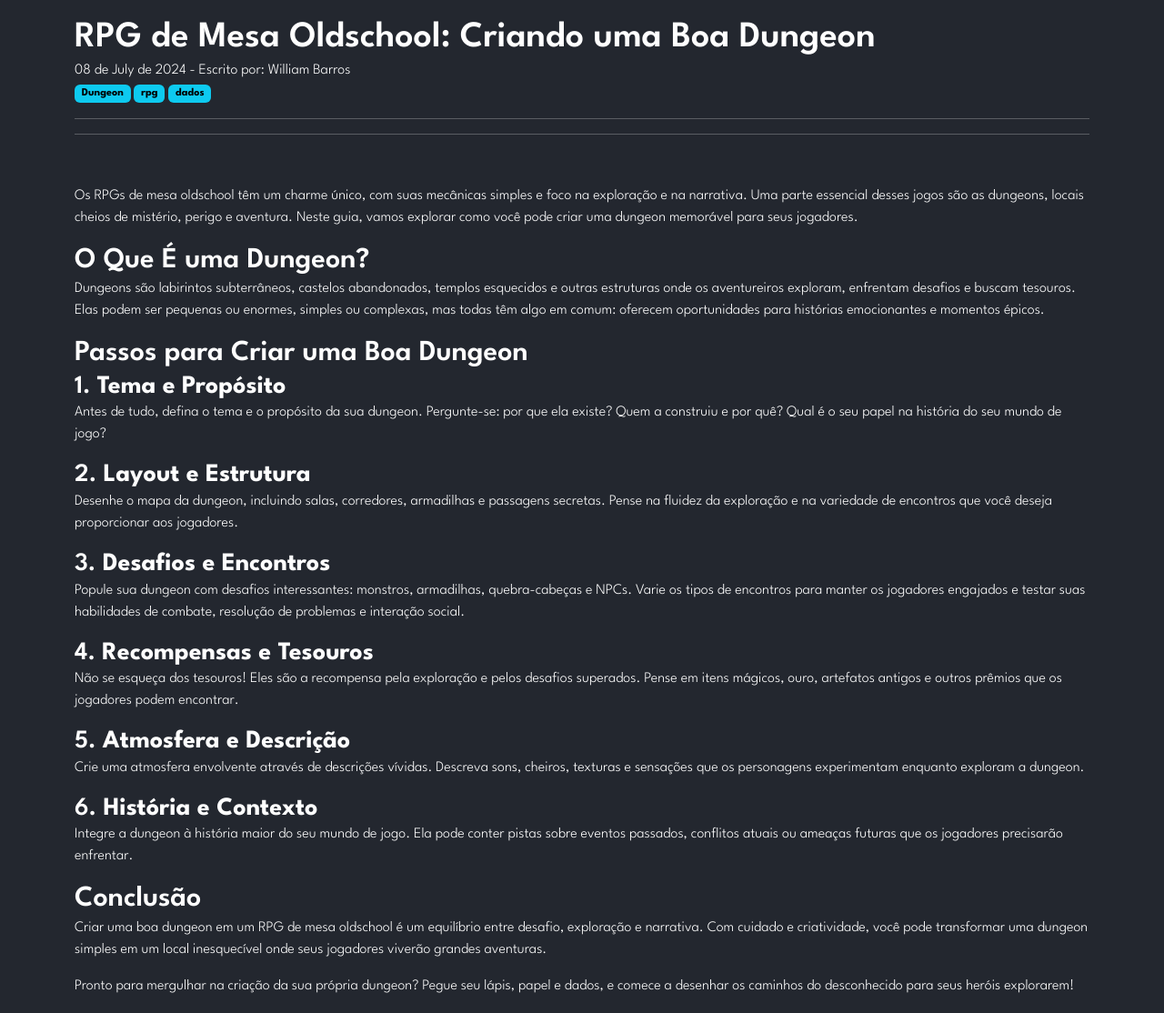
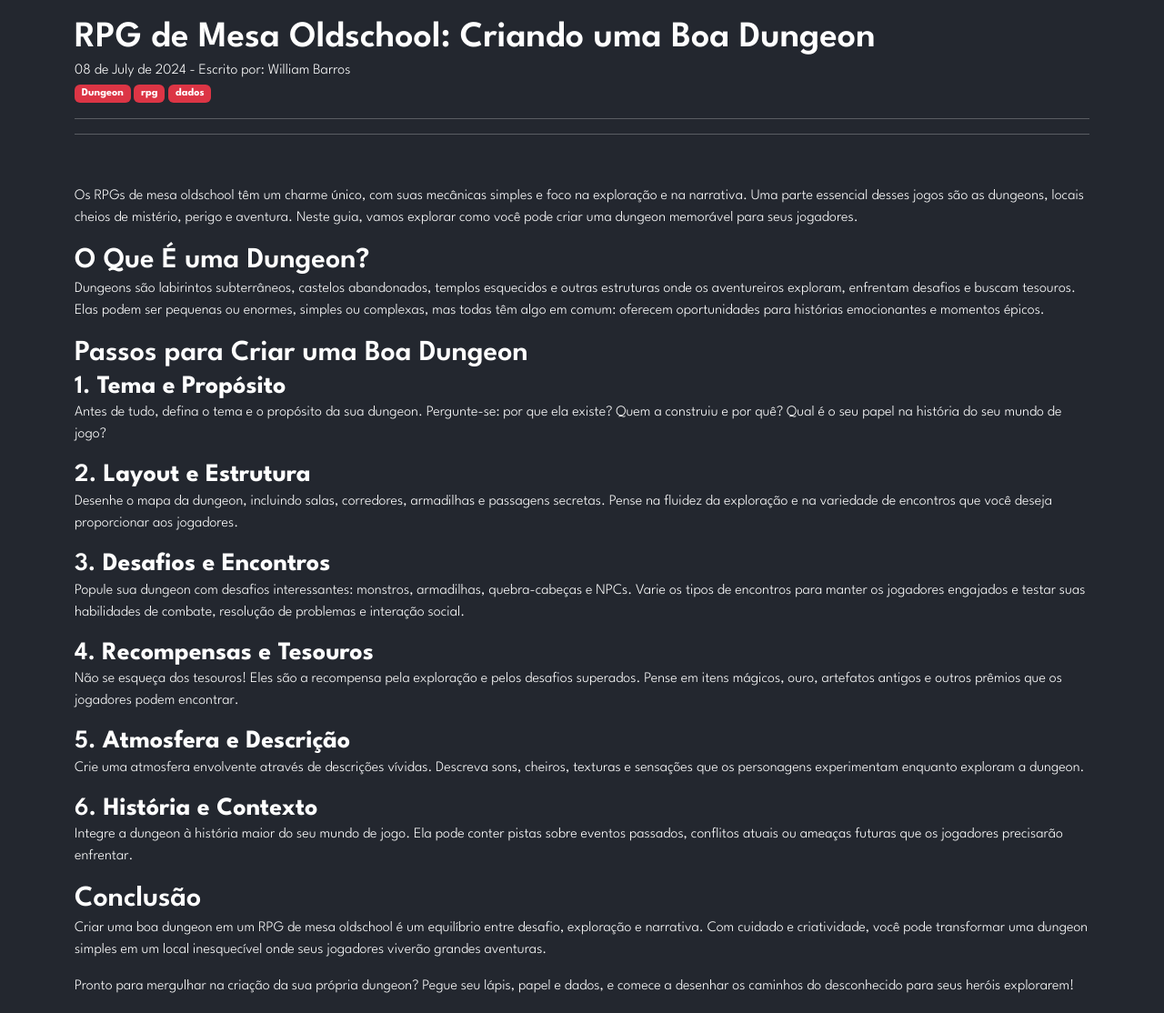
Before and after one commit to madmagedungeon/madmagedungeon.github.io, a Jekyll site: the page built from _posts/2024-07-08-boa-dungeon .md, in a window 1280 px wide. Shown: the part 400-1514 px from the top of the page at 91% size. Built offline with Jekyll 4.4.1, drawn with Linux system fonts in a browser that asks for light colours.

Commit message:
Update post.html

```diff
--- a/_layouts/post.html
+++ b/_layouts/post.html
@@ -17,7 +17,7 @@ layout: default
 {{ page.date | date: "%d de %B de %Y" }} - Escrito por: {{ page.author }}
   </div>
 {% for tag in page.tags %}
-  <span class="badge text-bg-info">{{ tag }}</span>
+  <span class="badge text-bg-danger">{{ tag }}</span>
 {% endfor %}
 
   <hr/>
```
